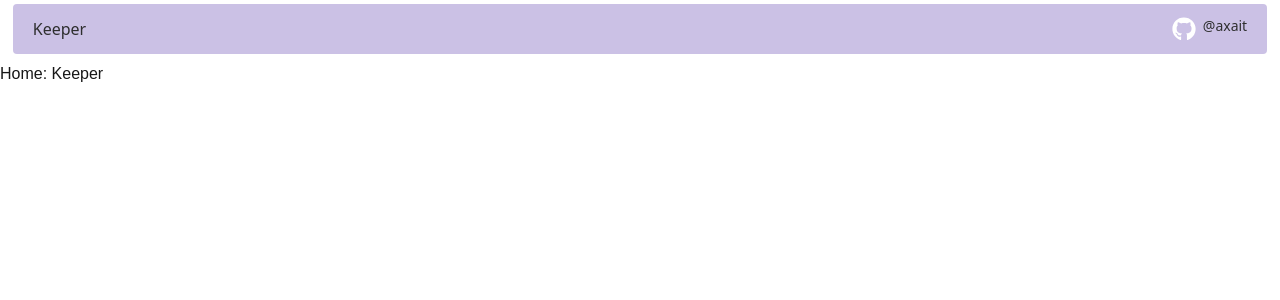
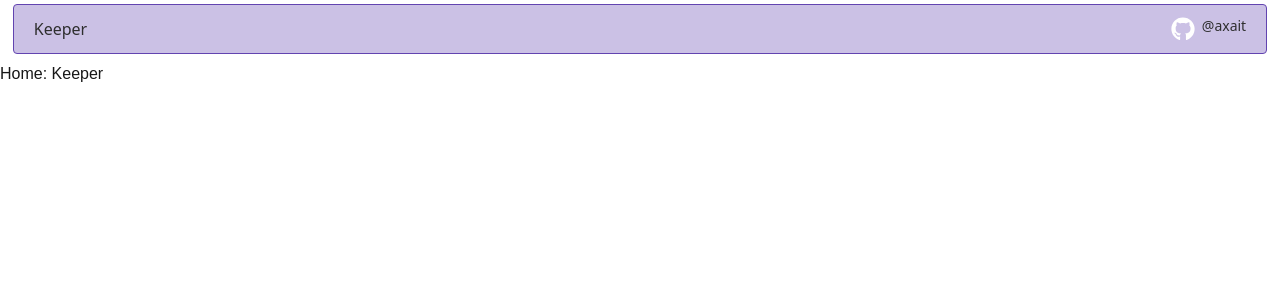
Before and after one commit to axait/keeper, a Next.js app: page / in a window 1280 px wide. Shown: the top 300 px of the page. Built offline with nearby package versions, Linux system fonts and the light colour scheme; a web font is replaced by a local one.

Commit message:
add border of purple.

```diff
--- a/components/NavBar.tsx
+++ b/components/NavBar.tsx
@@ -16,6 +16,7 @@ const NavBar = () => {
                 bg-[#512fa754]
                 opacity-90
                 navbar-active-hover
+                border-1 border-[#512fa7]
                 '
             >
                 <h1
```
